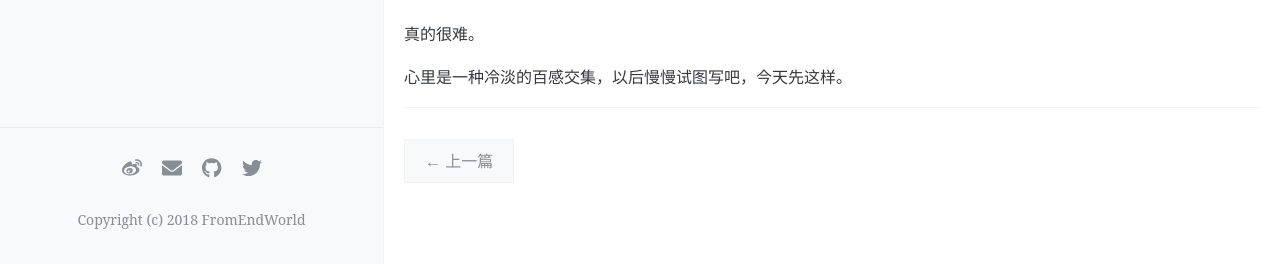
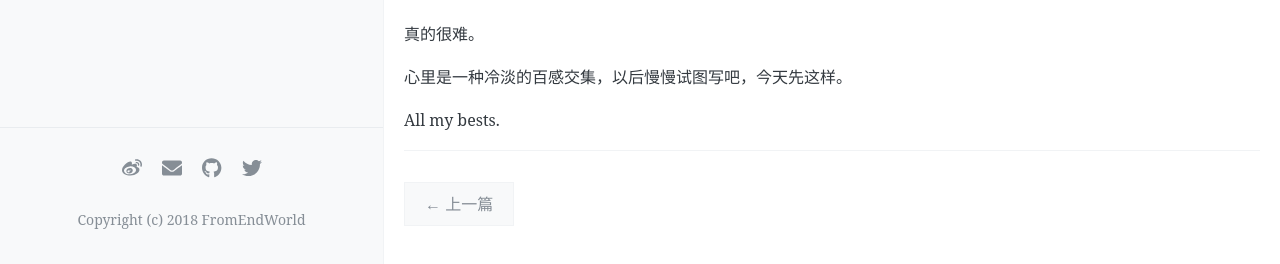
Before and after one commit to FromEndWorld/endworld, a Jekyll site: the page built from _posts/2020-3-23-323-dairy.md, in a window 1280 px wide and 1202 px high. Shown: the part 935-1199 px from the top of the window. Built offline with Jekyll 4.4.1, drawn with Linux system fonts in a browser that asks for light colours; comment, search, counter and statistics services are not loaded.

Commit message:
Update 2020-3-23-323-dairy.md

```diff
--- a/_posts/2020-3-23-323-dairy.md
+++ b/_posts/2020-3-23-323-dairy.md
@@ -37,3 +37,5 @@ author: 来自中世界
 真的很难。
 
 心里是一种冷淡的百感交集，以后慢慢试图写吧，今天先这样。
+
+All my bests.
```
